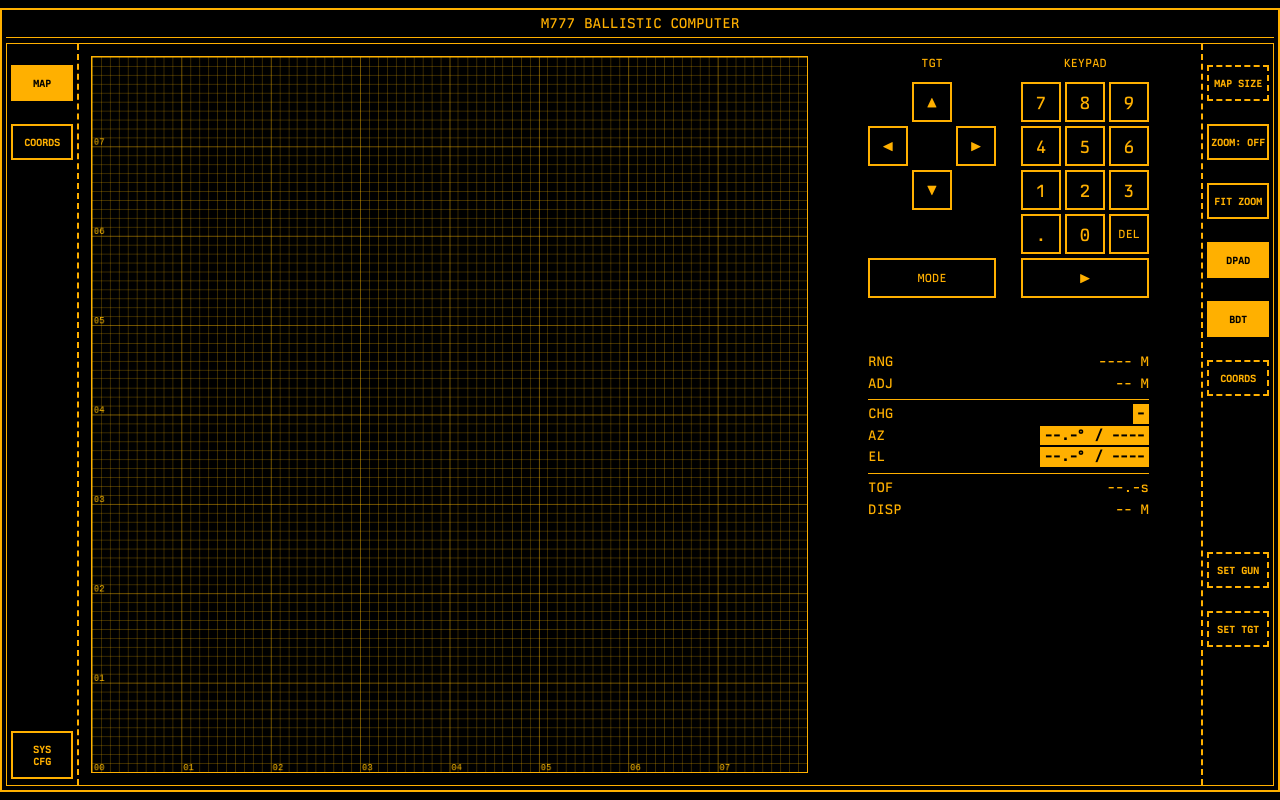
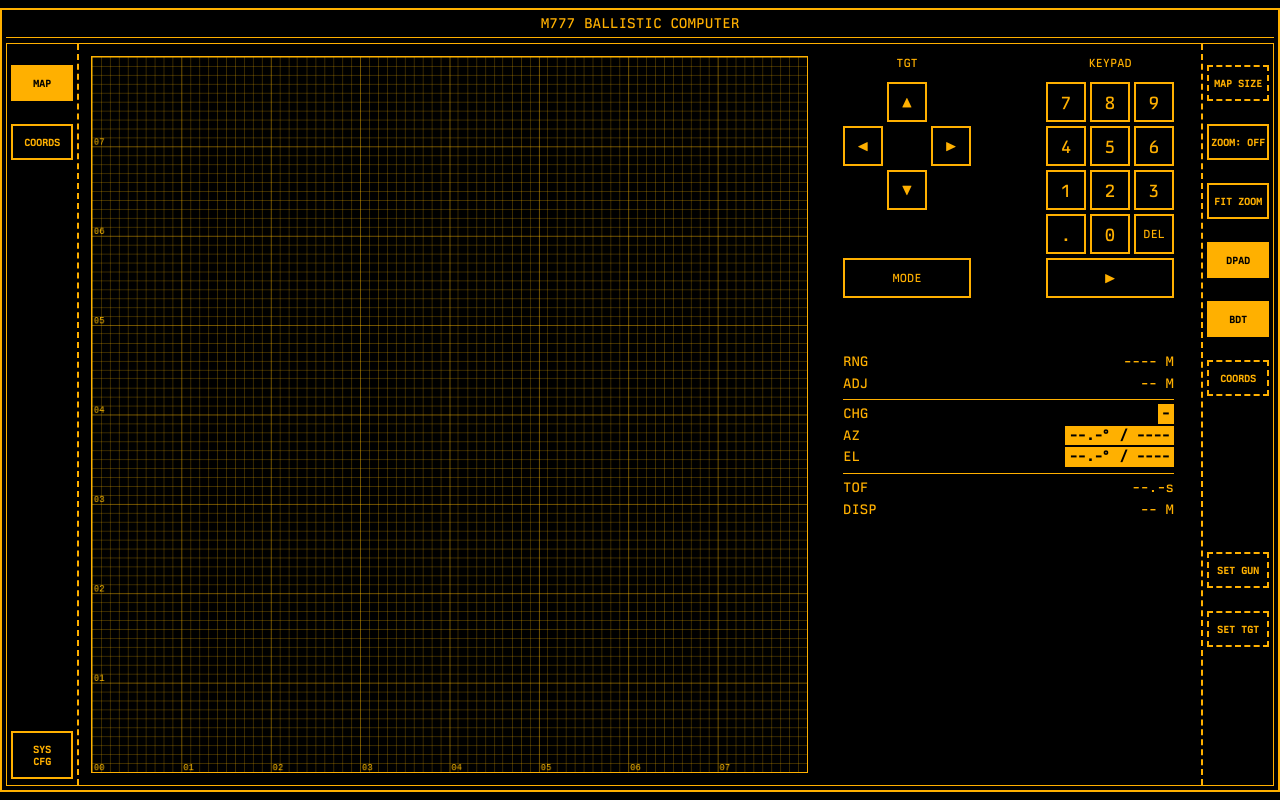
Before and after one commit to Snake-Fist/ARTILLERY, a React (Vite) app: page / in a window 1280 px wide. Built offline with nearby package versions, Linux system fonts and the light colour scheme.

Commit message:
style: standardize padding and gap alignments to match outer frame margins

```diff
--- a/src/index.css
+++ b/src/index.css
@@ -404,8 +404,8 @@
     flex-direction: column;
     height: 100%;
     flex: 1;
-    padding: 0 40px;
-    gap: 30px;
+    padding: 0 15px;
+    gap: 20px;
   }
   .sidebar-right-group {
     display: flex;
@@ -433,7 +433,7 @@
     flex-wrap: wrap;
     gap: 15px;
     margin-top: 10px;
-    padding: 0 20px;
+    padding: 0 15px;
     box-sizing: border-box;
   }
   .sidebar-right-group {
```
